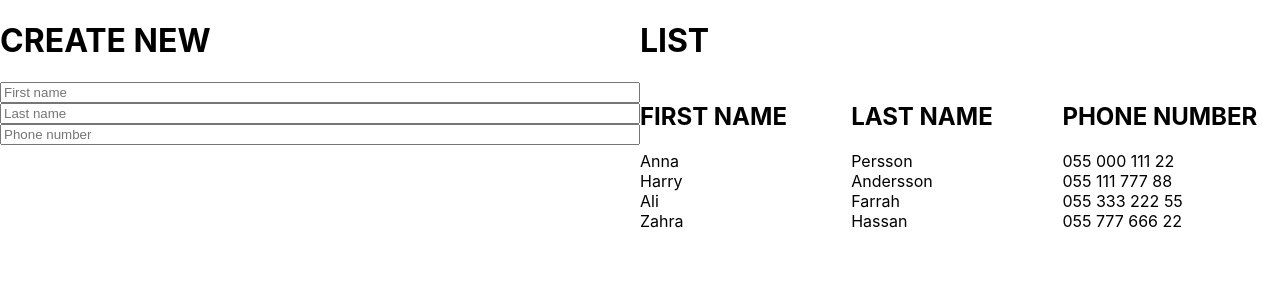
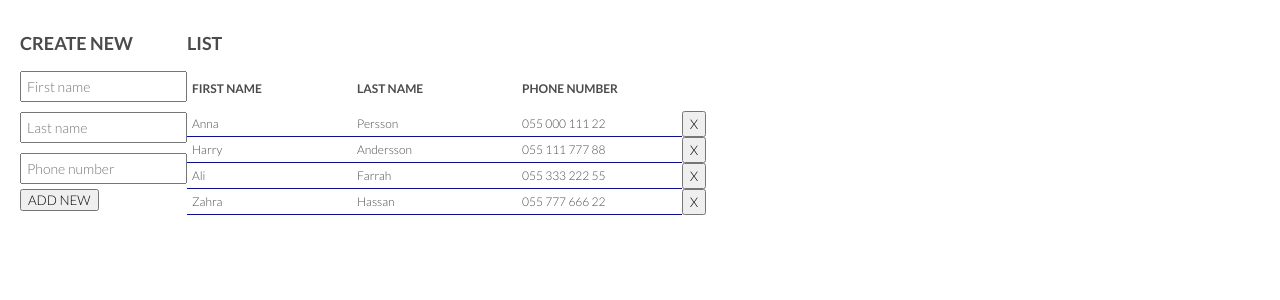
Before and after one commit to darcywinterhill/Code-test, a React (Create React App) app: page / in a window 1280 px wide. Shown: the top 300 px of the page. Built offline with nearby package versions, Linux system fonts and the light colour scheme.

Commit message:
some styling

```diff
--- a/public/index.html
+++ b/public/index.html
@@ -4,6 +4,7 @@
   <head>
     <meta charset="utf-8" />
     <meta name="viewport" content="width=device-width, initial-scale=1" />
+    <link href="https://fonts.googleapis.com/css2?family=Lato:wght@300;700&display=swap" rel="stylesheet">
     <!--
       Notice the use of %PUBLIC_URL% in the tags above.
       It will be replaced with the URL of the `public` folder during the build.
--- a/src/components/Button.js
+++ b/src/components/Button.js
@@ -1 +1,16 @@
 import React from 'react'
+import styled from 'styled-components/macro'
+
+const Button = ( {text} ) => {
+  return (
+    <MiscButton>
+      {text}
+    </MiscButton>
+  )
+}
+
+export default Button
+
+const MiscButton = styled.button`
+  font-family: 'Lato', sans-serif;
+`
--- a/src/components/Form.js
+++ b/src/components/Form.js
@@ -37,4 +37,8 @@ const FormContainer = styled.form`
 const Label = styled.label`
 `
 const Input = styled.input`
+  font-family: 'Lato', sans-serif;
+  font-size: 14px;
+  padding: 5px;
+  margin: 5px 0 5px 0;
 `
--- a/src/components/FormSection.js
+++ b/src/components/FormSection.js
@@ -3,12 +3,14 @@ import styled from 'styled-components/macro'
 
 import Heading from 'components/Heading'
 import Form from 'components/Form'
+import Button from 'components/Button'
 
 const FormSection = () => {
   return (
     <Main>
       <Heading text="CREATE NEW" />
       <Form />
+      <Button text="ADD NEW"/>
     </Main>
   )
 }
@@ -16,5 +18,7 @@ const FormSection = () => {
 export default FormSection
 
 const Main = styled.main`
-  width: 50%;
+  @media (min-width: 768px;) {
+    width: 50%;
+  }
 `
--- a/src/components/Heading.js
+++ b/src/components/Heading.js
@@ -12,5 +12,5 @@ const Heading = ({ text }) => {
 export default Heading
 
 const SectionHeading = styled.h1`
-
+  font-size: 18px;
 `
--- a/src/components/ListSection.js
+++ b/src/components/ListSection.js
@@ -5,6 +5,7 @@ import { useDispatch, useSelector, batch } from 'react-redux'
 import list from '../reducers/list'
 import Heading from './Heading'
 import TableHeading from './TableHeading'
+import Button from 'components/Button'
 
 const ListSection = () => {
   const userList = useSelector(store => store.list.users)
@@ -34,6 +35,7 @@ const ListSection = () => {
             <TableContent>
             {user.phone}
             </TableContent>
+            <Button text="X" />
           </ContentSection>
           )}
     </UserSection>
@@ -44,7 +46,9 @@ const ListSection = () => {
 export default ListSection
 
 const Main = styled.main`
-  width: 50%;
+  @media (min-width: 768px) {
+    width: 50%;
+  }
 `
 
 const UserSection = styled.div`
@@ -56,7 +60,10 @@ const HeadingSection = styled.div`
 `
 const ContentSection = styled.div`
   display: flex;
+  font-size: 12px;
 `
 const TableContent = styled.div`
-  width: 33%;
+  width: 25%;
+  border-bottom: solid 1px blue;
+  padding: 5px;
   `
--- a/src/components/TableHeading.js
+++ b/src/components/TableHeading.js
@@ -12,5 +12,7 @@ const TableHeading = ({ text }) => {
 export default TableHeading
 
 const SectionHeading = styled.h2`
-  width: 33%;
+  width: 25%;
+  font-size: 12px;
+  padding: 5px;
 `
--- a/src/pages/ListPage.js
+++ b/src/pages/ListPage.js
@@ -17,6 +17,12 @@ const ListPage = () => {
 export default ListPage
 
 const Main = styled.main`
+  padding: 20px;
   display: flex;
-
+  flex-direction: column;
+  font-family: Lato, sans-serif;
+  color: #4D4A4A;
+    @media (min-width: 768px) {
+      flex-direction: row;
+    }
 `
```
